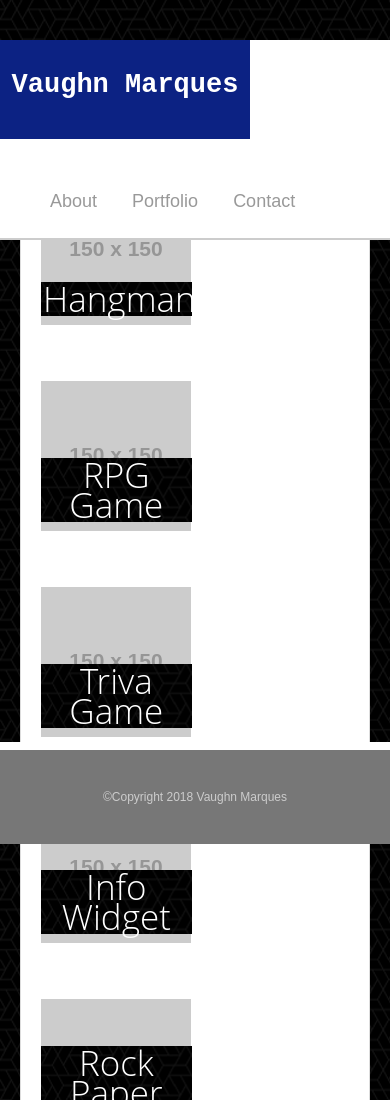
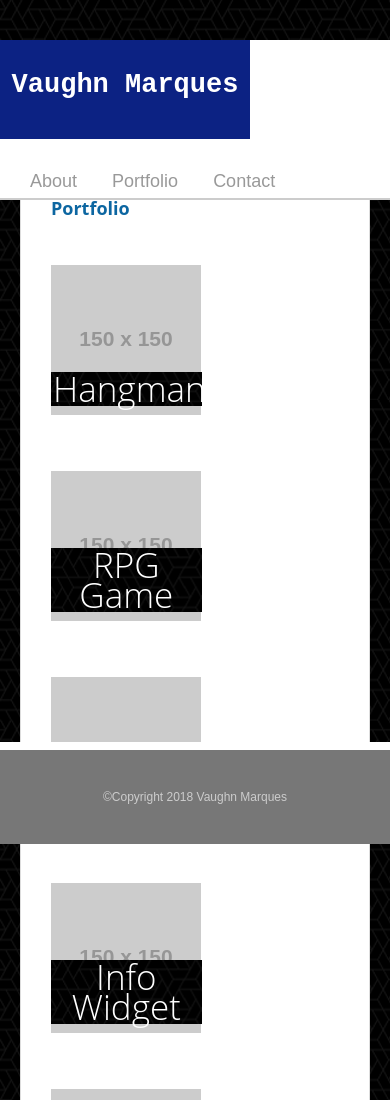
Before and after one commit to llNewcastlell/Responsive-Portfolio, a plain HTML site: page portfolio.html in a window 390 px wide. Shown: the top 1100 px of the page. Drawn offline with Linux system fonts and the light colour scheme; placeholder pictures from the web are drawn by us; files whose address does not match are found by name.

Commit message:
wed night push

```diff
--- a/assets/css/style.css
+++ b/assets/css/style.css
@@ -184,30 +184,36 @@ textarea {
 @media screen and (max-width: 768px) {
     #main-container {
         width: 100%;
-        padding: 20px;
-        padding-top: 20px;
+        padding: 120px 20px;
+        /* padding-top: 120px; */
         margin-top: 40px;
     }
 }
 
 @media screen and (max-width: 640px) {
-    .main-section {
+    #main-section {
         width: 100%;
-        padding: 20px;
-        padding-top: 20px;
-        margin-top: 20px;
+        padding: 120px 20px;
+        /* padding-top: 20px; */
+        margin-top: 40px;
     }
     nav {
         width: 100%;
-        padding: 20px;
+        /* padding: 10px; */
     }
     masthead{
         width: 100%;
-        padding: 20px;
+        padding: 10px;
 
     }
 
     logo{
         margin: 0 auto;
+        padding-bottom: 10px;
+    }
+
+    img{
+        /* width: 20%; */
+        height: auto;
     }
 }
```
